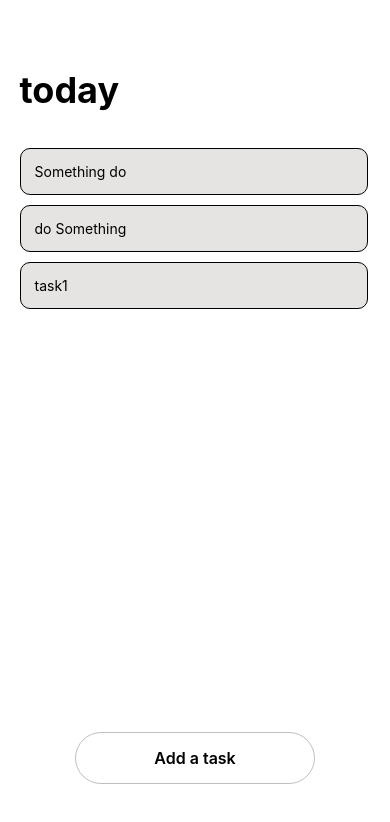
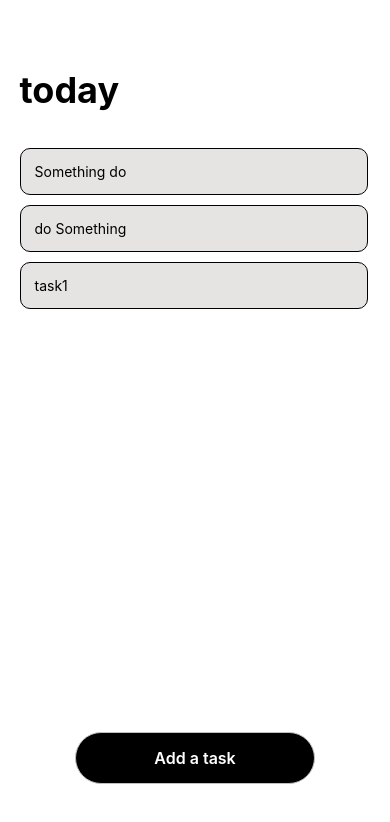
Before and after one commit to 0verread/daisy, a React Native app: screen / in a window 390 px wide. Shown: the top 822 px of the page. Built offline with nearby package versions, Linux system fonts and the light colour scheme.

Commit message:
button is done

```diff
--- a/src/components/AddTaskButton.tsx
+++ b/src/components/AddTaskButton.tsx
@@ -23,12 +23,12 @@ const addTaskButtonStyles = StyleSheet.create({
   width: '100%',
   flexDirection: 'row',
   justifyContent: 'space-around',
-  alignItems: 'center'
+  alignItems: 'center',
  },
  addTaskWrapper: {
   paddingVertical: 15,
   paddingHorizontal: 15,
-  backgroundColor: '#FFF',
+  backgroundColor: '#000',
   borderRadius: 60,
   borderColor: '#C0C0C0',
   borderWidth: 1,
@@ -37,6 +37,7 @@ const addTaskButtonStyles = StyleSheet.create({
  },
  addTaskText: {
   fontSize: 16,
-  fontWeight: "600"
+  fontWeight: "600",
+  color: "#FFF"
  }
 })
```
